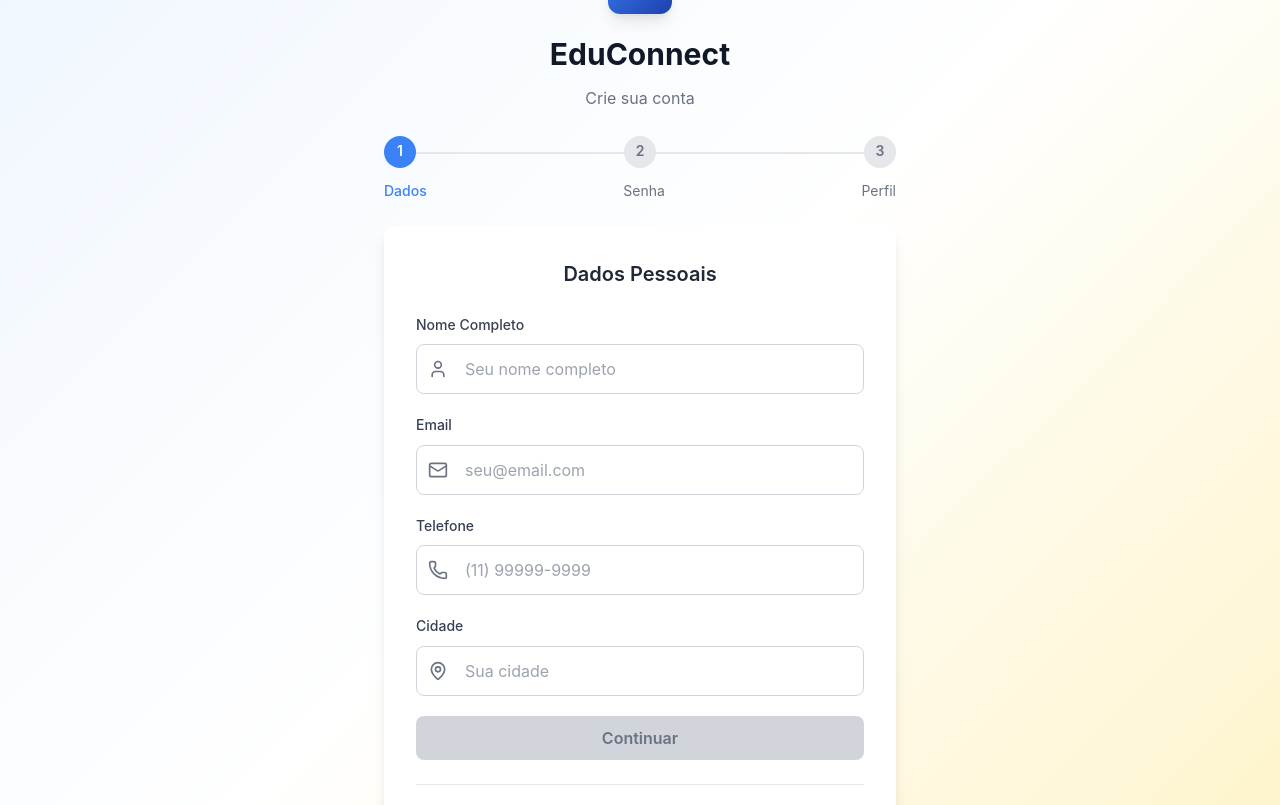
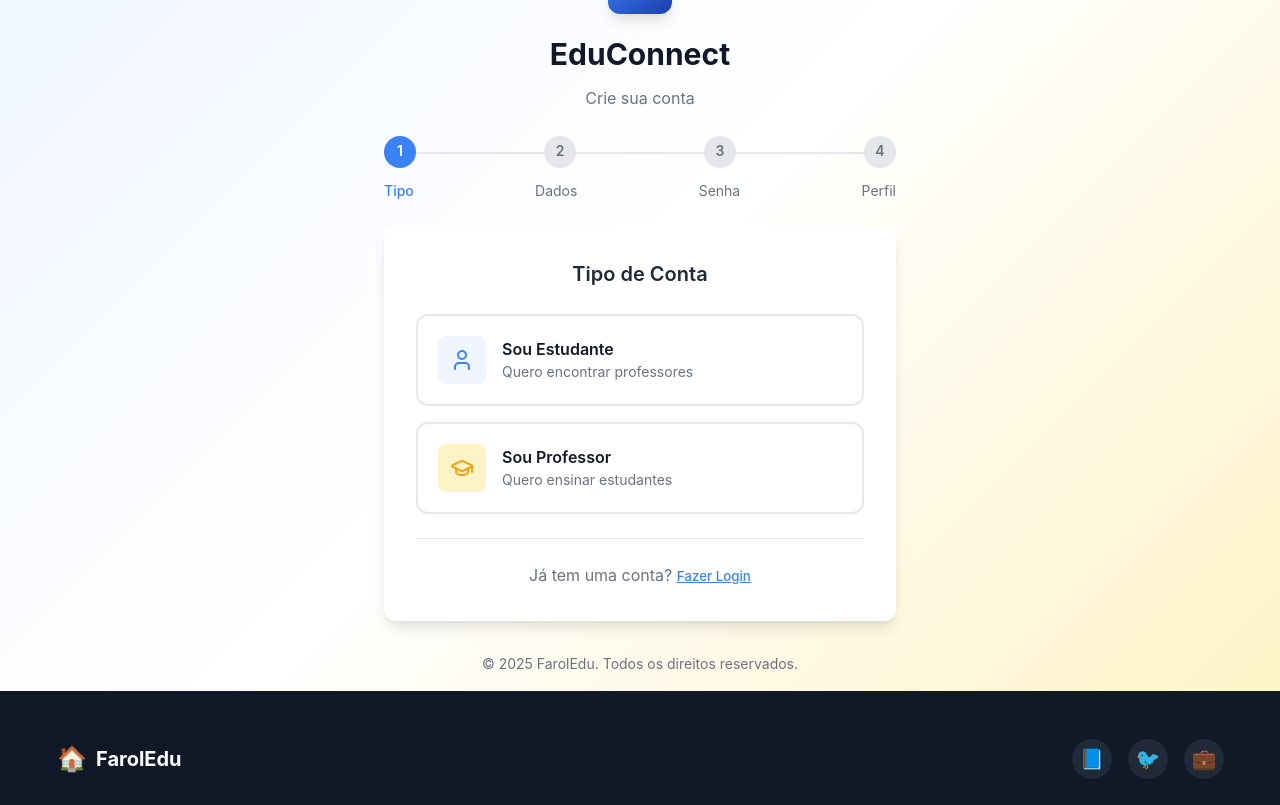
Before and after one commit to ZanonDeAndrade/farolEduApp, a React (Vite) app in the folder web/: page /register in a window 1280 px wide. Shown: the part 215-1020 px from the top of the page. Built offline with nearby package versions, Linux system fonts and the light colour scheme.

Commit message:
fix: ajuste registro de professores

```diff
--- a/web/src/components/Login/LoginScreen.tsx
+++ b/web/src/components/Login/LoginScreen.tsx
@@ -54,7 +54,7 @@ const LoginScreen: React.FC = () => {
           <div className="login-logo-container">
             <GraduationCap className="login-logo-icon" />
           </div>
-          <h1 className="login-app-title">EduConnect</h1>
+          <h1 className="login-app-title">FarolEdu</h1>
           <p className="login-app-subtitle">Conectando estudantes e professores</p>
         </div>
 
--- a/web/src/components/Register/RegisterScreen.tsx
+++ b/web/src/components/Register/RegisterScreen.tsx
@@ -13,7 +13,6 @@ interface RegisterData {
   userType: 'student' | 'teacher' | null;
   subjects?: string[];
   experience?: string;
-  hourlyRate?: number;
 }
 
 const RegisterScreen = () => {
@@ -38,7 +37,6 @@ const RegisterScreen = () => {
 
   const handleUserTypeSelect = (type: 'student' | 'teacher') => {
     setRegisterData(prev => ({ ...prev, userType: type }));
-    setCurrentStep(2);
   };
 
   const handleUserTypeChange = (type: 'student' | 'teacher' | null) => {
@@ -76,12 +74,13 @@ const RegisterScreen = () => {
   };
 
   const goNext = () => {
-    if (currentStep < 3) setCurrentStep(currentStep + 1);
+    if (currentStep < 4) setCurrentStep(currentStep + 1);
   };
 
-  const isStep1Valid = registerData.name && registerData.email && registerData.phone && registerData.city;
-  const isStep2Valid = registerData.password && registerData.confirmPassword && registerData.password === registerData.confirmPassword;
-  const isStep3Valid = registerData.userType === 'student' || (registerData.userType === 'teacher' && registerData.subjects && registerData.subjects.length > 0 && registerData.hourlyRate && registerData.hourlyRate > 0);
+  const isStep1Valid = registerData.userType !== null;
+  const isStep2Valid = registerData.name && registerData.email && registerData.phone && registerData.city;
+  const isStep3Valid = registerData.password && registerData.confirmPassword && registerData.password === registerData.confirmPassword;
+  const isStep4Valid = registerData.userType === 'student' || (registerData.userType === 'teacher' && registerData.subjects && registerData.subjects.length > 0);
 
   const subjectOptions = [
     'Matemática', 'Português', 'Inglês', 'Física', 'Química', 'Biologia',
@@ -113,24 +112,89 @@ const RegisterScreen = () => {
           {/* Progress Bar */}
           <div className="register-progress-bar">
             <div className="register-progress-steps">
-              {[1, 2, 3].map(step => (
+              {[1, 2, 3, 4].map(step => (
                 <div key={step} className={`register-progress-step ${currentStep >= step ? 'active' : ''}`}>
                   {step}
                 </div>
               ))}
             </div>
             <div className="register-progress-labels">
-              <span className={currentStep >= 1 ? 'register-active-label' : ''}>Dados</span>
-              <span className={currentStep >= 2 ? 'register-active-label' : ''}>Senha</span>
-              <span className={currentStep >= 3 ? 'register-active-label' : ''}>Perfil</span>
+              <span className={currentStep >= 1 ? 'register-active-label' : ''}>Tipo</span>
+              <span className={currentStep >= 2 ? 'register-active-label' : ''}>Dados</span>
+              <span className={currentStep >= 3 ? 'register-active-label' : ''}>Senha</span>
+              <span className={currentStep >= 4 ? 'register-active-label' : ''}>Perfil</span>
             </div>
           </div>
         </div>
 
         <div className="register-form-container">
           <div className="register-form">
-            {/* Step 1 - Dados Pessoais */}
+            {/* Step 1 - Tipo de Conta */}
             {currentStep === 1 && (
+              <div className="register-form-step">
+                <h2 className="register-step-title">Tipo de Conta</h2>
+
+                {!registerData.userType ? (
+                  <div className="register-user-type-selection">
+                    <button onClick={() => handleUserTypeSelect('student')} className="register-user-type-card register-student-card">
+                      <div className="register-card-content">
+                        <div className="register-icon-wrapper">
+                          <div className="register-student-icon-bg">
+                            <User className="register-card-icon" />
+                          </div>
+                        </div>
+                        <div className="register-card-text">
+                          <h3 className="register-card-title">Sou Estudante</h3>
+                          <p className="register-card-description">Quero encontrar professores</p>
+                        </div>
+                      </div>
+                    </button>
+                    <button onClick={() => handleUserTypeSelect('teacher')} className="register-user-type-card register-teacher-card">
+                      <div className="register-card-content">
+                        <div className="register-icon-wrapper">
+                          <div className="register-teacher-icon-bg">
+                            <GraduationCap className="register-card-icon" />
+                          </div>
+                        </div>
+                        <div className="register-card-text">
+                          <h3 className="register-card-title">Sou Professor</h3>
+                          <p className="register-card-description">Quero ensinar estudantes</p>
+                        </div>
+                      </div>
+                    </button>
+                  </div>
+                ) : (
+                  <div className="register-profile-step">
+                    <div className="register-selected-type">
+                      <div className="register-type-display">
+                        <span className="register-type-label">
+                          Conta: {registerData.userType === 'student' ? 'Estudante' : 'Professor'}
+                        </span>
+                      </div>
+                      <button
+                        className="register-change-type-btn"
+                        onClick={() => handleUserTypeChange(null)}
+                      >
+                        Alterar
+                      </button>
+                    </div>
+                  </div>
+                )}
+
+                {registerData.userType && (
+                  <button
+                    onClick={goNext}
+                    disabled={!isStep1Valid}
+                    className={`register-next-btn ${isStep1Valid ? 'register-btn-enabled' : 'register-btn-disabled'}`}
+                  >
+                    Continuar
+                  </button>
+                )}
+              </div>
+            )}
+
+            {/* Step 2 - Dados Pessoais */}
+            {currentStep === 2 && (
               <div className="register-form-step">
                 <h2 className="register-step-title">Dados Pessoais</h2>
 
@@ -192,16 +256,16 @@ const RegisterScreen = () => {
 
                 <button
                   onClick={goNext}
-                  disabled={!isStep1Valid}
-                  className={`register-next-btn ${isStep1Valid ? 'register-btn-enabled' : 'register-btn-disabled'}`}
+                  disabled={!isStep2Valid}
+                  className={`register-next-btn ${isStep2Valid ? 'register-btn-enabled' : 'register-btn-disabled'}`}
                 >
                   Continuar
                 </button>
               </div>
             )}
 
-            {/* Step 2 - Senha */}
-            {currentStep === 2 && (
+            {/* Step 3 - Senha */}
+            {currentStep === 3 && (
               <div className="register-form-step">
                 <h2 className="register-step-title">Criar Senha</h2>
 
@@ -255,66 +319,21 @@ const RegisterScreen = () => {
 
                 <button
                   onClick={goNext}
-                  disabled={!isStep2Valid}
-                  className={`register-next-btn ${isStep2Valid ? 'register-btn-enabled' : 'register-btn-disabled'}`}
+                  disabled={!isStep3Valid}
+                  className={`register-next-btn ${isStep3Valid ? 'register-btn-enabled' : 'register-btn-disabled'}`}
                 >
                   Continuar
                 </button>
               </div>
             )}
 
-            {/* Step 3 - Tipo de Conta */}
-            {currentStep === 3 && (
+            {/* Step 4 - Perfil */}
+            {currentStep === 4 && (
               <div className="register-form-step">
-                <h2 className="register-step-title">Tipo de Conta</h2>
-
-                {!registerData.userType ? (
-                  <div className="register-user-type-selection">
-                    <button onClick={() => handleUserTypeSelect('student')} className="register-user-type-card register-student-card">
-                      <div className="register-card-content">
-                        <div className="register-icon-wrapper">
-                          <div className="register-student-icon-bg">
-                            <User className="register-card-icon" />
-                          </div>
-                        </div>
-                        <div className="register-card-text">
-                          <h3 className="register-card-title">Sou Estudante</h3>
-                          <p className="register-card-description">Quero encontrar professores</p>
-                        </div>
-                      </div>
-                    </button>
-                    <button onClick={() => handleUserTypeSelect('teacher')} className="register-user-type-card register-teacher-card">
-                      <div className="register-card-content">
-                        <div className="register-icon-wrapper">
-                          <div className="register-teacher-icon-bg">
-                            <GraduationCap className="register-card-icon" />
-                          </div>
-                        </div>
-                        <div className="register-card-text">
-                          <h3 className="register-card-title">Sou Professor</h3>
-                          <p className="register-card-description">Quero ensinar estudantes</p>
-                        </div>
-                      </div>
-                    </button>
-                  </div>
-                ) : (
-                  <div className="register-profile-step">
-                    <div className="register-selected-type">
-                      <div className="register-type-display">
-                        <span className="register-type-label">
-                          Conta: {registerData.userType === 'student' ? 'Estudante' : 'Professor'}
-                        </span>
-                      </div>
-                      <button
-                        className="register-change-type-btn"
-                        onClick={() => handleUserTypeChange(null)}
-                      >
-                        Alterar
-                      </button>
-                    </div>
+                <h2 className="register-step-title">Perfil</h2>
 
                 {registerData.userType === 'teacher' && (
-                      <div className="register-teacher-extra-fields">
+                  <>
                     <div className="register-form-group">
                       <label className="register-form-label">Matérias que ensina</label>
                       <div className="register-subjects-grid">
@@ -341,33 +360,16 @@ const RegisterScreen = () => {
                         placeholder="Descreva sua experiência como professor"
                       />
                     </div>
-                      </div>
-                    )}
-                  </div>
+                  </>
                 )}
 
-                {registerData.userType && (
                 <button
                   onClick={handleSubmit}
-                    disabled={!isStep3Valid || isLoading}
-                    className={`register-submit-btn ${
-                      isStep3Valid && !isLoading
-                        ? registerData.userType === 'student'
-                          ? 'register-btn-student'
-                          : 'register-btn-teacher'
-                        : 'register-btn-disabled'
-                    }`}
+                  disabled={!isStep4Valid || isLoading}
+                  className={`register-submit-btn ${isStep4Valid && !isLoading ? 'register-btn-enabled' : 'register-btn-disabled'}`}
                 >
-                    {isLoading ? (
-                      <div className="register-loading-content">
-                        <div className="register-spinner"></div>
-                        Criando conta...
-                      </div>
-                    ) : (
-                      'Criar Conta'
-                    )}
+                  {isLoading ? "Criando conta..." : "Criar Conta"}
                 </button>
-                )}
               </div>
             )}
           </div>
@@ -384,7 +386,7 @@ const RegisterScreen = () => {
         </div>
 
         <div className="register-footer">
-          <p className="register-footer-text">© 2025 EduConnect. Todos os direitos reservados.</p>
+          <p className="register-footer-text">© 2025 FarolEdu. Todos os direitos reservados.</p>
         </div>
       </div>
     </div>
```
Lines whose indentation alone changed are shown as unchanged.
